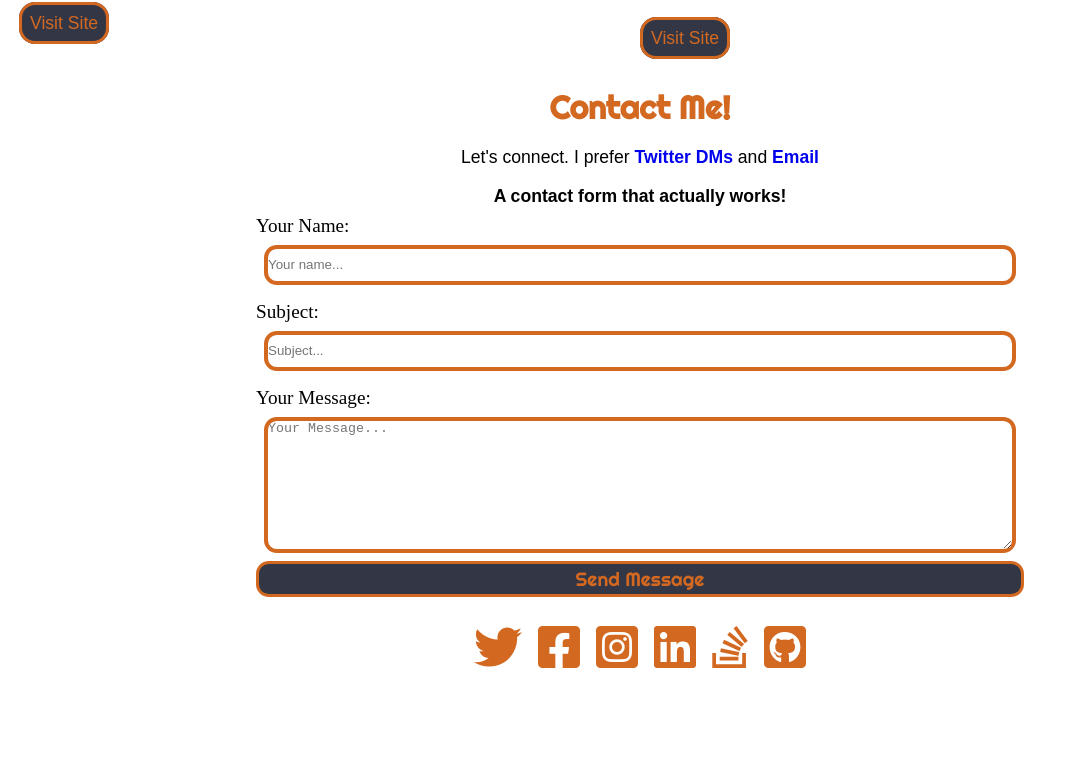
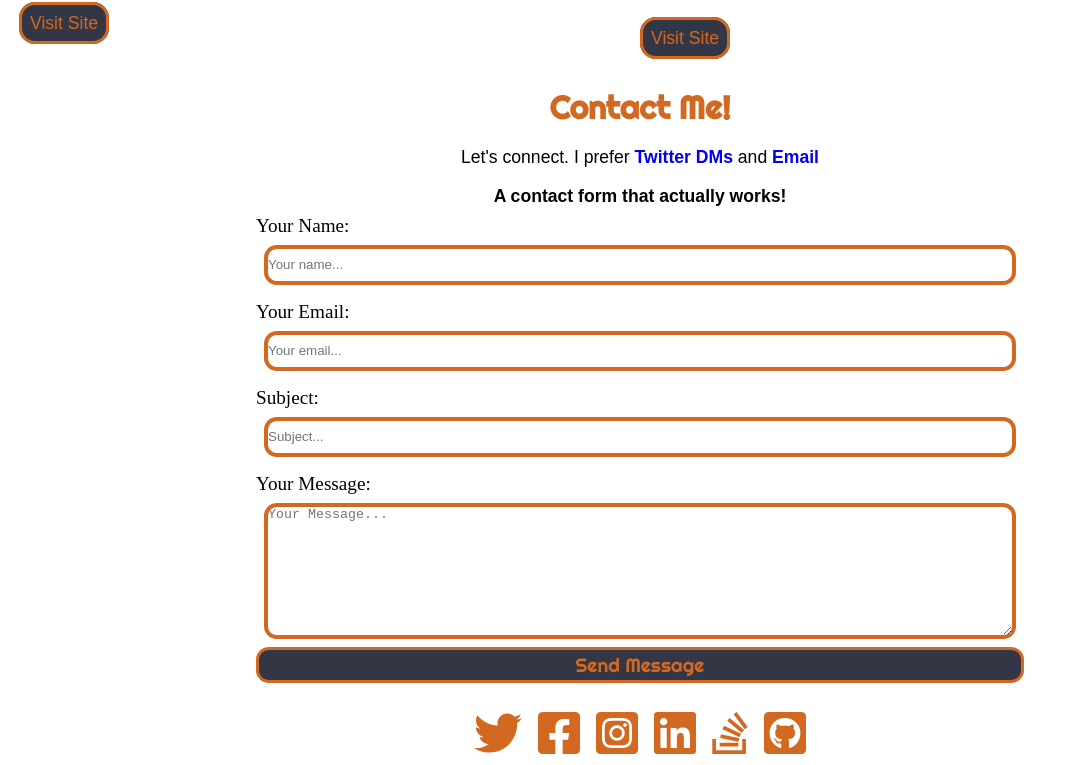
Before and after one commit to breellz/bassitowolabi, a React (Create React App) app: page / in a window 1280 px wide. Shown: the part 3276-4041 px from the top of the page, without its empty margins (0-1068 px from the left). Before the commit the page ends 3955 px from the top, so only its background shows below. Built offline with nearby package versions, Linux system fonts and the light colour scheme; no server answers.

Commit message:
added email input and alert on sending email

```diff
--- a/src/components/ContactForm.js
+++ b/src/components/ContactForm.js
@@ -5,15 +5,20 @@ import apiKeys from '../apikeys'
 
 const onSubmit=(e)=>{
     e.preventDefault()
-      emailjs.sendForm('gmail', apiKeys.TEMPLATE_ID, e.target, apiKeys.USER_ID)
+     emailjs.sendForm('gmail', apiKeys.TEMPLATE_ID, e.target, apiKeys.USER_ID)
       .then(
       result => {
-        console.log(result.text)
+        alert('Message Sent, I\'ll get back to you shortly', result.text);
       },
       error => {
-        console.log(error.text)
+        alert( 'An error occured, Plese try again',error.text)
       }
     )
+    e.target.elements.name.value = ''
+    e.target.elements.message.value = ''
+    e.target.elements.subject.value = ''
+    e.target.elements.email.value = ''
+
   }
 
 const ContactForm = ()=>(
@@ -23,6 +28,8 @@ const ContactForm = ()=>(
 
        <p>Your Name:</p>
         <input name='name' type="text" placeholder="Your name..." className="form__input" />
+        <p>Your Email:</p>
+        <input name='email' type="email" placeholder="Your email..." className="form__input" />
         <p>Subject:</p>
         <input name='subject' type="text" placeholder="Subject..." className="form__input"  />
         <p>Your Message:</p>
```
